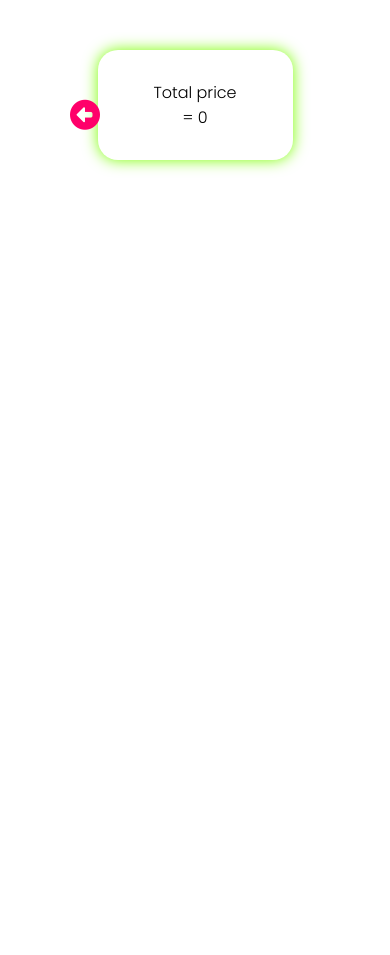
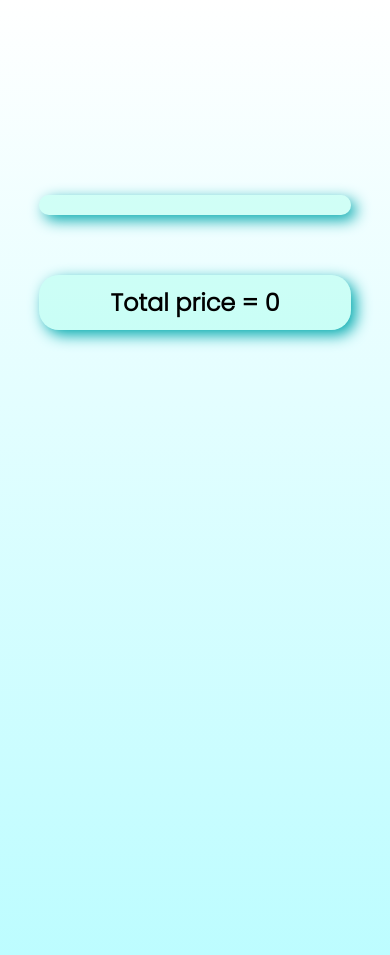
Before and after one commit to draciel58/Clonify, a Django app: page /cart/ in a window 390 px wide. Before the commit the page ends 172 px from the top, so only its background shows below. Run offline with Django 3.2, Linux system fonts and the light colour scheme; a user stored in the database is signed in; data that the repository does not hold is empty; some libraries are stand-ins or nearby versions.

Commit message:
Updated cart layout

```diff
--- a/cloneit/cloneapp/templates/cloneapp/cart.html
+++ b/cloneit/cloneapp/templates/cloneapp/cart.html
@@ -1,10 +1,10 @@
 <!DOCTYPE html>
 <html>
+  {% load static %}
 <head>
 	<title>Cart</title>
 	<link href="https://fonts.googleapis.com/css2?family=Poppins:wght@300&display=swap" rel="stylesheet">
   <script src="https://kit.fontawesome.com/92e551cba2.js" crossorigin="anonymous"></script>
-
 
 <style>
   * {
@@ -27,17 +27,21 @@
 		font-family: 'Poppins', sans-serif;
 		font-weight: 300;
     background-color: white;
+    background: url('{% static "cloneapp/cart checkout 5.svg" %}'), linear-gradient(to bottom, rgba(95, 46, 255, 0.76), white);
+    height: 90vh;
+    background-repeat: no-repeat;
+    background-size: contain;
 
   }
   .container{
-    background-color: white;
+    background-color: rgba(255, 255, 255, 0.863);
 		display: flex;
 		flex-direction: column;
-		width: 50%;
+		width: 60%;
 		margin: 50px auto;
 		padding: 30px 50px;
 		border-radius: 20px;
-		box-shadow: 0px 0px 15px rgb(123, 255, 0);
+		box-shadow: 0px 0px 15px rgb(39, 1, 128);
 		-webkit-box-pack: center;
           -ms-flex-pack: center;
               justify-content: center;
@@ -46,10 +50,19 @@
             align-items: center;
 		text-align: center;
 	}
+
+  .plus-minus{
+    display: flex;
+    width: 20%;
+    flex-direction: row;
+    justify-content: space-evenly;
+  }
+
   .plus-button, .minus-button{
     color: rgb(73, 73, 73);
     font-size: 20px;
   }
+
   button{
     background: transparent;
     border: none;
@@ -62,11 +75,13 @@
     transform: scale3d(1.2,1.2,1);
   }
 
-  .plus-minus-wrapper{
+  .individual-item{
     display: flex;
-    width: 80%;
-    justify-content: space-evenly;
+    width: 100%;
+    justify-content: space-between;
   }
+
+
   .item-heading{
     font-size: 25px;
     margin-bottom: 20px;
@@ -89,19 +104,42 @@
 
   .dustbin{
     color: rgb(255, 0, 106);
-    margin-top: 20px;
     font-size: 20px;
+  }
 
+
+  @media (max-width: 1024px) {
+    .container{
+      width: 80% !important;
+		  margin: 60px auto;
+		  padding: 10px 20px;
+      background-color: rgba(93, 255, 215, 0.219);
+      box-shadow: 5px 5px 15px rgb(0, 168, 173);
     }
+    .arrow-div{
+      display: none;
+      pointer-events: none;
+    }
+    body{
+      background: linear-gradient(to top, rgba(119, 250, 255, 0.486), white);
+      margin-top: 50%;
+    }
+  }
+
 </style>
+</head>
+
+<body>
   <div class="arrow-div">
     <a href="{% url 'home' %}"><i class="fas fa-arrow-alt-circle-left"></i></a>
   </div>
 
+  <div class="container">
     {% for i in product %}
-<div class="container">
+    <div class="individual-item">
       <h2 class="item-heading">{{i.item}}</h2>
-  <div class="plus-minus-wrapper">
+
+      <div class="plus-minus">
         <form method="POST" action='{% url "cart_increment" %}'>
           {% csrf_token %}
           <input type="hidden" value="{{i.item}}" name="add">
@@ -114,6 +152,7 @@
           <input type="hidden" value="{{i.item}}" name="delete">
           <button type='submit'><i class="fas fa-minus-circle minus-button"></i></button>
         </form>
+      </div>
       <form method="POST" action='{% url "cart_delete" %} '>
         {% csrf_token %}
         <input type="hidden" value="{{i.item}}" name="trash">
@@ -121,9 +160,8 @@
       </form>
       <h3>{{i.total}}</h3>
     </div>
+    {% endfor %}
   </div>
-{% endfor %}
-<div class="container">Total price = {{total_price}}</h3>
-
+  <div class="container"><h2>Total price = {{total_price}}</h2></div>
 </body>
 </html>
```
Lines whose indentation alone changed are shown as unchanged.
